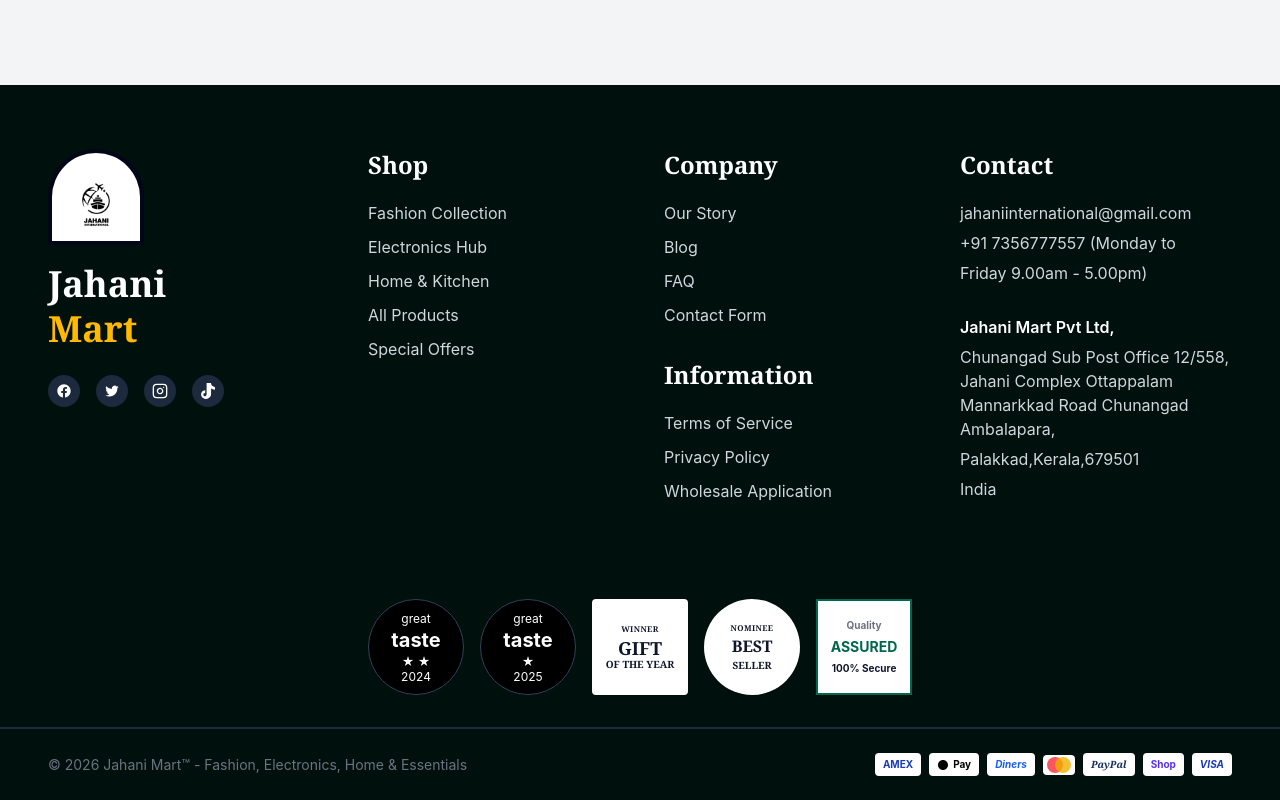
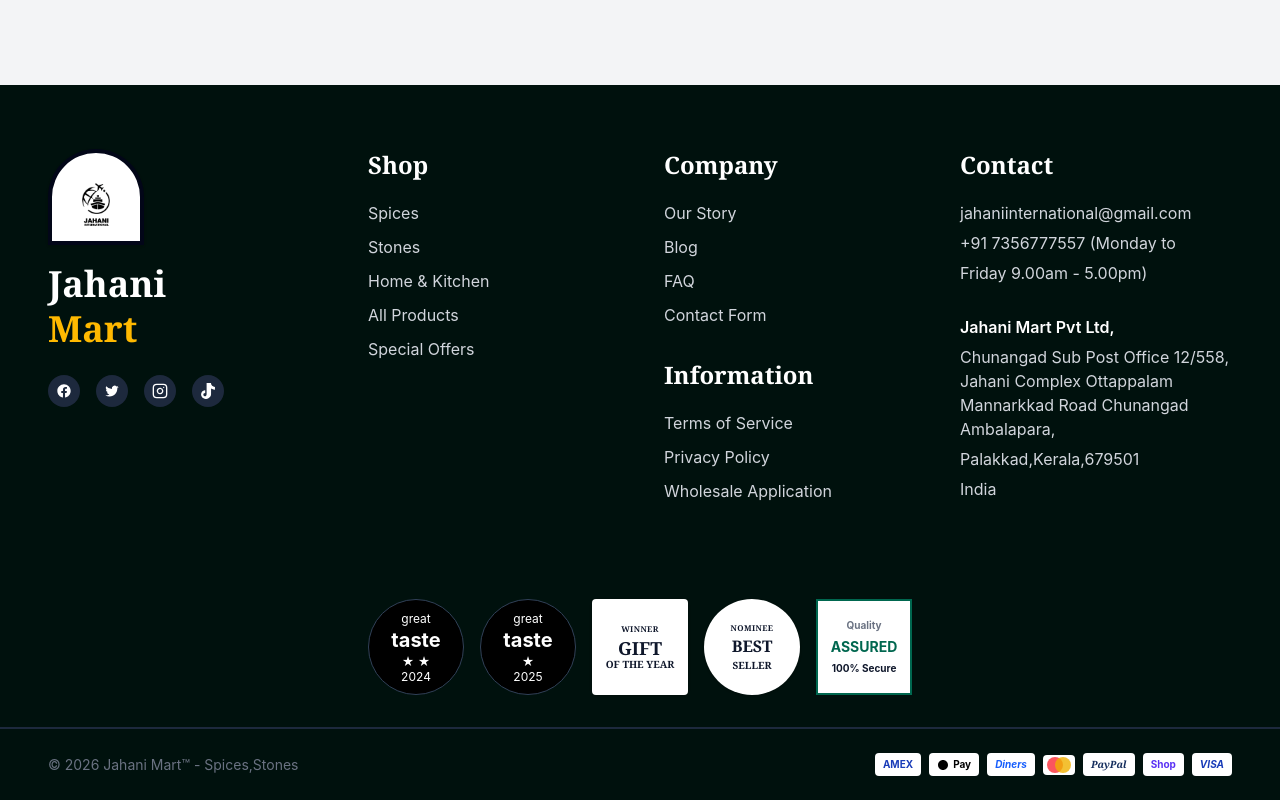
Before and after one commit to youtubejd56/Jahani_mart, a React (Vite) app: page /admin/login in a window 1280 px wide. Shown: the part 798-1598 px from the top of the page. Built offline with nearby package versions, Linux system fonts and the light colour scheme; no server answers.

Commit message:
update banner option

```diff
--- a/src/components/Footer.jsx
+++ b/src/components/Footer.jsx
@@ -49,8 +49,8 @@
                     <div>
                         <h3 className="text-white text-2xl font-bold mb-5 font-serif">Shop</h3>
                         <ul className="flex flex-col gap-2.5">
-                            <li><Link to="/products?category=fashion" className="hover:text-amber-400 transition-colors">Fashion Collection</Link></li>
-                            <li><Link to="/products?category=electronics" className="hover:text-amber-400 transition-colors">Electronics Hub</Link></li>
+                            <li><Link to="/products?category=fashion" className="hover:text-amber-400 transition-colors">Spices</Link></li>
+                            <li><Link to="/products?category=electronics" className="hover:text-amber-400 transition-colors">Stones</Link></li>
                             <li><Link to="/products?category=home" className="hover:text-amber-400 transition-colors">Home & Kitchen</Link></li>
                             <li><Link to="/products" className="hover:text-amber-400 transition-colors">All Products</Link></li>
                             <li><Link to="#" className="hover:text-amber-400 transition-colors">Special Offers</Link></li>
@@ -125,7 +125,7 @@
             {/* Bottom Bar: Copyright and Payment methods */}
             <div className="max-w-[1440px] w-full mx-auto px-6 sm:px-12 py-6 flex flex-col md:flex-row justify-between items-center gap-4 border-t border-slate-800">
                 <p className="text-xs sm:text-sm text-gray-500">
-                    © {new Date().getFullYear()} Jahani Mart™ - Fashion, Electronics, Home & Essentials
+                    © {new Date().getFullYear()} Jahani Mart™ - Spices,Stones
                 </p>
                 <div className="flex flex-wrap gap-2 items-center">
                     {/* Minimalistic text-based payment logos (to match generic ecomm if no SVGs) */}
```
